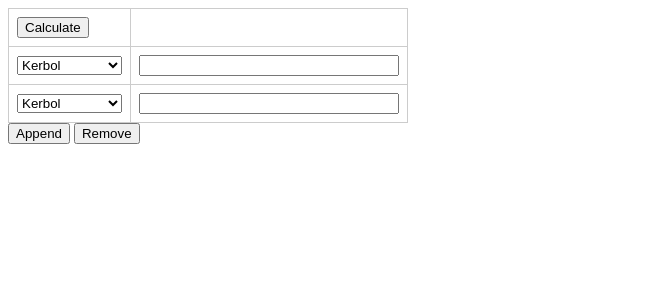
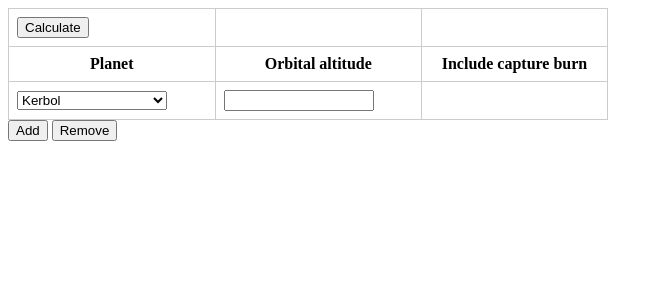
Before and after one commit to CS-intro-with-Python/cs-project-2025-serge-v-gordeev, a Flask app: page / in a window 1280 px wide. Shown: the top 300 px of the page, without its empty margins (0-663 px from the left). Run offline with Flask 3, Linux system fonts and the light colour scheme.

Commit message:
It's working slightly better

```diff
--- a/dv_calculator.py
+++ b/dv_calculator.py
@@ -112,7 +112,7 @@ def get_response(request_data):
         dest = get_planet(stop["location"])
         if source is None or dest is None:
             return {"dv": "Error: invalid input"}
-        dv += calculate_dv(source, int(prev["alt"]), dest, int(stop["alt"]), 1)
+        dv += calculate_dv(source, int(prev["alt"]), dest, int(stop["alt"]), stop["capture"])
         prev = stop
     dv = round(dv, 1)
     return {"dv": dv}
--- a/server.py
+++ b/server.py
@@ -18,7 +18,7 @@ formatter = logging.Formatter("%(asctime)s%(levelname)s %(name)s: %(message)s")
 werkzeug_logger.addHandler(handler)
 handler.setFormatter(formatter)
 
-app.config["SQLALCHEMY_DATABASE_URI"] = "postgresql://postgres:your_password@localhost:5432/ksp_celestial_body_data"
+app.config["SQLALCHEMY_DATABASE_URI"] = "sqlite:///ksp_celestial_body_data" #"postgresql://postgres:your_password@localhost:5432/ksp_celestial_body_data"
 app.config["SQLALCHEMY_TRACK_MODIFICATIONS"] = False
 db.init_app(app)
 with app.app_context():
@@ -36,6 +36,7 @@ def temp():
 @app.route('/test', methods=["POST"])
 def test():
     received = request.json
+    print(received)
     to_return = jsonify(get_response(received))
     return to_return
 
--- a/templates/form.html
+++ b/templates/form.html
@@ -6,14 +6,16 @@
     <style>
         table {
             border-collapse: collapse;
-            width: 400px;
+            width: 600px;
+            border: 1px solid #ccc;
         }
         th, td {
             border: 1px solid #ccc;
             padding: 8px;
+            width: 200px;
         }
-        select, input {
-            width: 100%;
+        select, input[type="text"] {
+            width: 150px;
             box-sizing: border-box;
         }
     </style>
@@ -22,7 +24,7 @@
 <body>
 
 <script>
-    let n = 2;
+    let n = 1;
     var array = ["Kerbol", "Moho", "Eve", "Gilly", "Kerbin", "Mun", "Minmus", "Duna", "Ike",
     "Dres", "Jool", "Laythe", "Tylo", "Vall", "Pol", "Bop", "Eeloo"];
     async function sendRequest()
@@ -32,9 +34,15 @@
         for (var i = 1; i < (n+1); i++) {
             const select_name = "select" + i;
             const text_name = "text" + i;
+            const check_name = "check" + i;
             const planet_name = document.getElementById(select_name).value;
             const altitude = document.getElementById(text_name).value;
-            points.push({ location: planet_name, alt: altitude })
+            let capture_burn = false;
+            if (i != 1) {
+                capture_burn = document.getElementById(check_name).checked;
+            }
+
+            points.push({ location: planet_name, alt: altitude, capture: capture_burn })
         }
 
         try {
@@ -68,11 +76,11 @@
         n++;
         const cell1 = document.createElement("td");
         const cell2 = document.createElement("td");
+        const cell3 = document.createElement("td");
         const row = document.createElement("tr");
 
         const sel = document.createElement("select");
         sel.id = "select" + n;
-        sel.name = "select" + n;
 
         for (var i = 0; i < array.length; i++) {
             var option = document.createElement("option");
@@ -81,20 +89,25 @@
             sel.appendChild(option);
         }
         const inp = document.createElement("input");
+        inp.type = "text";
         inp.id = "text" + n;
-        inp.name = "text" + n;
 
+        const check = document.createElement("input");
+        check.type = "checkbox";
+        check.id = "check" + n;
 
         cell1.appendChild(sel);
         cell2.appendChild(inp);
+        cell3.appendChild(check);
         row.appendChild(cell1);
         row.appendChild(cell2);
+        row.appendChild(cell3);
 
         document.getElementById("tbl").appendChild(row);
     }
 
     function removePoint() {
-        if (n > 2) {
+        if (n > 1) {
             n--;
             const lastChild = document.getElementById("tbl").lastElementChild;
             lastChild.remove();
@@ -112,8 +125,13 @@
         </td>
     </tr>
     <tr>
+        <th> Planet </th>
+        <th> Orbital altitude </th>
+        <th> Include capture burn </th>
+    </tr>
+    <tr>
         <td>
-            <select name="select1" id="select1">
+            <select id="select1">
                 <option value="Kerbol">Kerbol</option>
                 <option value="Moho">Moho</option>
                 <option value="Eve">Eve</option>
@@ -134,38 +152,15 @@
             </select>
         </td>
         <td>
-            <input type="text" name="text1" id="text1">
-        </td>
-    </tr>
-    <tr>
-        <td>
-            <select name="select2" id="select2">
-                <option value="Kerbol">Kerbol</option>
-                <option value="Moho">Moho</option>
-                <option value="Eve">Eve</option>
-                <option value="Gilly">Gilly</option>
-                <option value="Kerbin">Kerbin</option>
-                <option value="Mun">Mun</option>
-                <option value="Minmus">Minmus</option>
-                <option value="Duna">Duna</option>
-                <option value="Ike">Ike</option>
-                <option value="Dres">Dres</option>
-                <option value="Jool">Jool</option>
-                <option value="Laythe">Laythe</option>
-                <option value="Vall">Vall</option>
-                <option value="Tylo">Tylo</option>
-                <option value="Pol">Bop</option>
-                <option value="Bop">Pol</option>
-                <option value="Eeloo">Eeloo</option>
-            </select>
+            <input type="text" id="text1">
         </td>
         <td>
-            <input type="text" name="text2" id="text2">
+
         </td>
     </tr>
 </table>
 
-<button onclick="appendPoint()">Append</button>
+<button onclick="appendPoint()">Add</button>
 <button onclick="removePoint()">Remove</button>
 
 </body>
```
